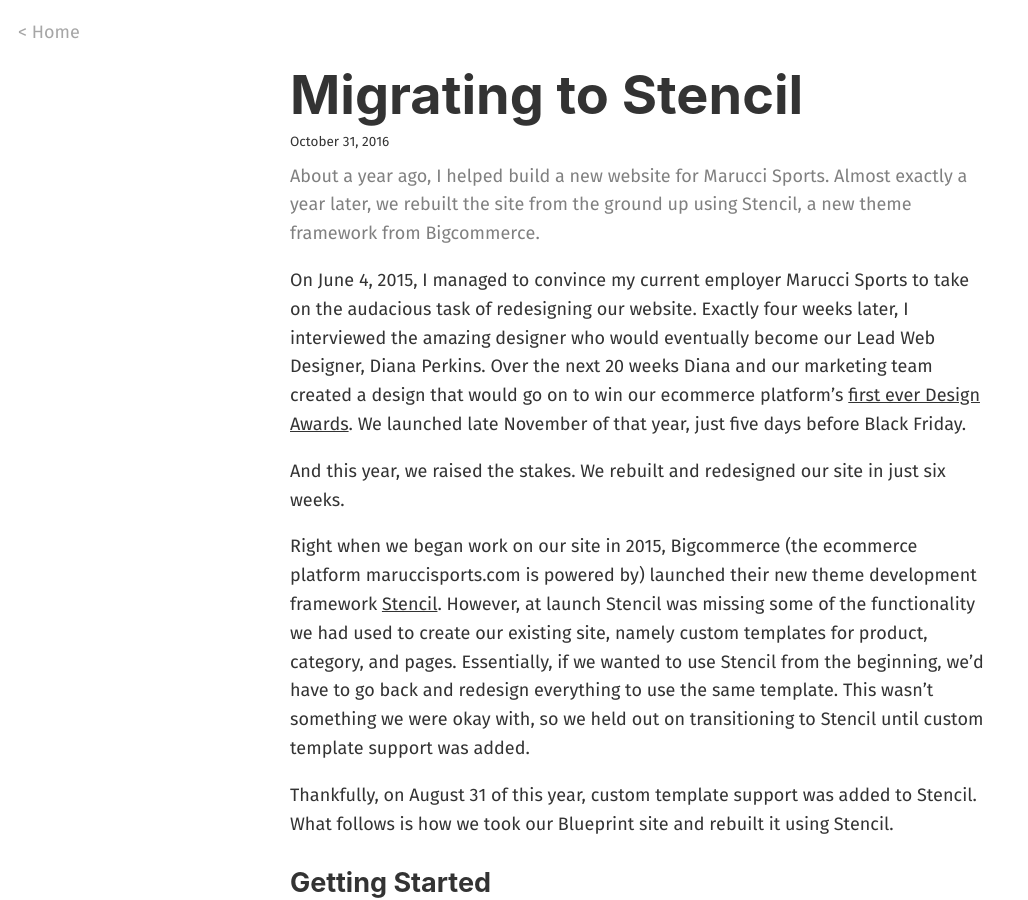
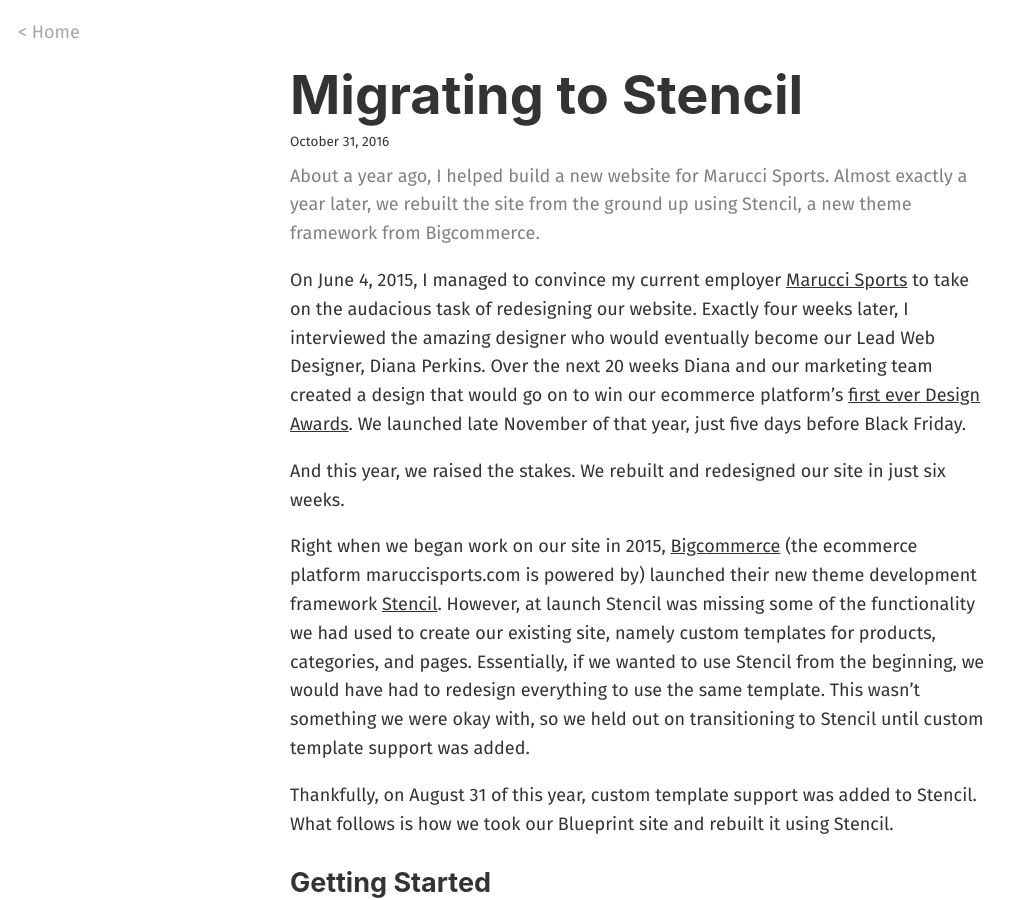
Before and after one commit to dstaley/dstaley.com, a Jekyll site: the page built from _posts/2016-10-31-migrating-to-stencil.markdown, in a window 1280 px wide and 900 px high. Shown: the whole window, without its empty margins (0-1028 px from the left). Built offline with Jekyll 4.4.1, drawn with Linux system fonts in a browser that asks for light colours; some web fonts are replaced; comment, search, counter and statistics services are not loaded.

Commit message:
add some links to stencil blog post

```diff
--- a/_posts/2016-10-31-migrating-to-stencil.markdown
+++ b/_posts/2016-10-31-migrating-to-stencil.markdown
@@ -5,11 +5,11 @@
 title: Migrating to Stencil
 subtitle: About a year ago, I helped build a new website for Marucci Sports. Almost exactly a year later, we rebuilt the site from the ground up using Stencil, a new theme framework from Bigcommerce.
 ---
-On June 4, 2015, I managed to convince my current employer Marucci Sports to take on the audacious task of redesigning our website. Exactly four weeks later, I interviewed the amazing designer who would eventually become our Lead Web Designer, Diana Perkins. Over the next 20 weeks Diana and our marketing team created a design that would go on to win our ecommerce platform's [first ever Design Awards](https://www.bigcommerce.com/press/releases/bigcommerce-announces-2016-design-award-winners/). We launched late November of that year, just five days before Black Friday.
+On June 4, 2015, I managed to convince my current employer [Marucci Sports](https://maruccisports.com) to take on the audacious task of redesigning our website. Exactly four weeks later, I interviewed the amazing designer who would eventually become our Lead Web Designer, Diana Perkins. Over the next 20 weeks Diana and our marketing team created a design that would go on to win our ecommerce platform's [first ever Design Awards](https://www.bigcommerce.com/press/releases/bigcommerce-announces-2016-design-award-winners/). We launched late November of that year, just five days before Black Friday.
 
 And this year, we raised the stakes. We rebuilt and redesigned our site in just six weeks.
 
-Right when we began work on our site in 2015, Bigcommerce (the ecommerce platform maruccisports.com is powered by) launched their new theme development framework [Stencil](https://stencil.bigcommerce.com/). However, at launch Stencil was missing some of the functionality we had used to create our existing site, namely custom templates for product, category, and pages. Essentially, if we wanted to use Stencil from the beginning, we'd have to go back and redesign everything to use the same template. This wasn't something we were okay with, so we held out on transitioning to Stencil until custom template support was added.
+Right when we began work on our site in 2015, [Bigcommerce](https://bigcommerce.com) (the ecommerce platform maruccisports.com is powered by) launched their new theme development framework [Stencil](https://stencil.bigcommerce.com/). However, at launch Stencil was missing some of the functionality we had used to create our existing site, namely custom templates for products, categories, and pages. Essentially, if we wanted to use Stencil from the beginning, we would have had to redesign everything to use the same template. This wasn't something we were okay with, so we held out on transitioning to Stencil until custom template support was added.
 
 Thankfully, on August 31 of this year, custom template support was added to Stencil. What follows is how we took our Blueprint site and rebuilt it using Stencil.
 
```
